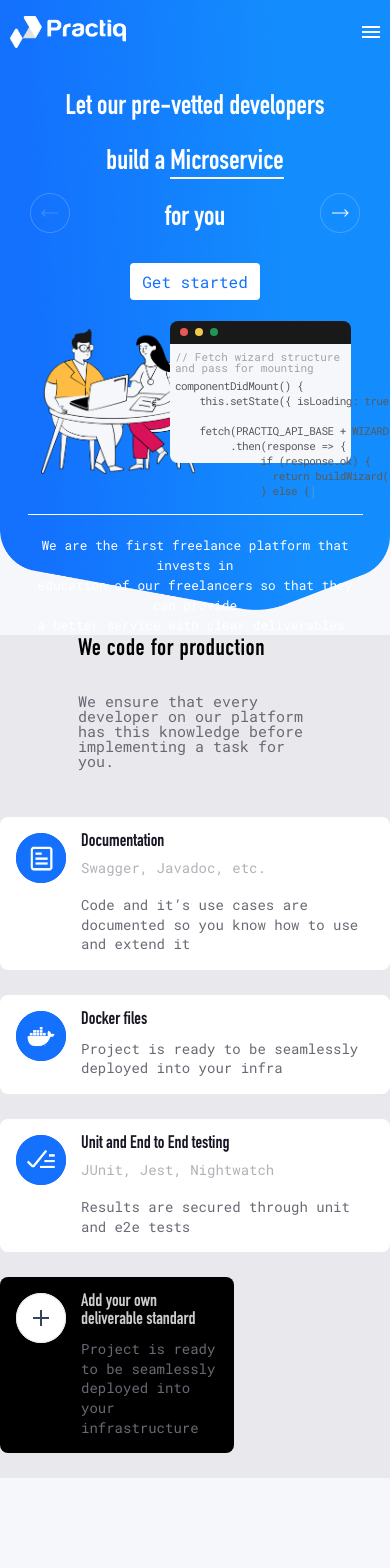
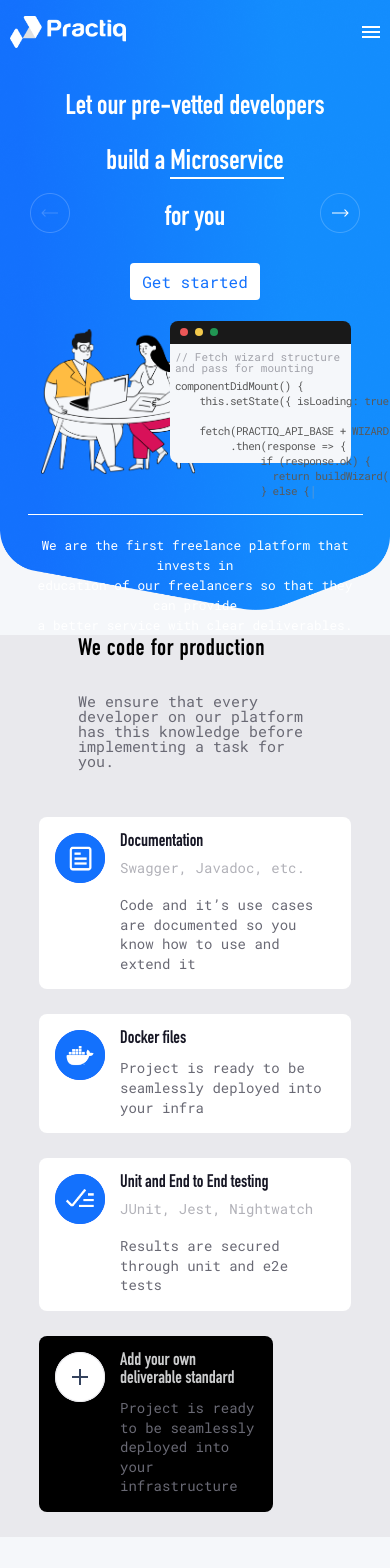
Before and after one commit to Practiq-io/company-landing, a React (Create React App) app: page / in a window 390 px wide. Shown: the top 1568 px of the page. Built offline with nearby package versions, Linux system fonts and the light colour scheme.

Commit message:
max with

```diff
--- a/src/components/LandingPageBlocks/PromoBlock/PromoCard/PromoCard.css
+++ b/src/components/LandingPageBlocks/PromoBlock/PromoCard/PromoCard.css
@@ -59,6 +59,6 @@
 @media screen and (max-width: 600px) {
 	.promo-card-body {
 		margin-left: 0;
-		max-width: 100%;
+		max-width: 80%;
 	}
 }
--- a/src/components/LandingPageBlocks/TaskBlock/TaskBlock.css
+++ b/src/components/LandingPageBlocks/TaskBlock/TaskBlock.css
@@ -32,3 +32,9 @@ h2 {
     max-width: 60%;
   }
 }
+@media screen and (max-width: 600px) {
+  .TB-Section .TB-content .center .TB-card {
+    flex-direction: column;
+    max-width: 80%;
+  }
+}
```
Also changed, not shown: src/components/LandingPageBlocks/TaskBlock/TaskBlock.less (+7 -0 lines).
